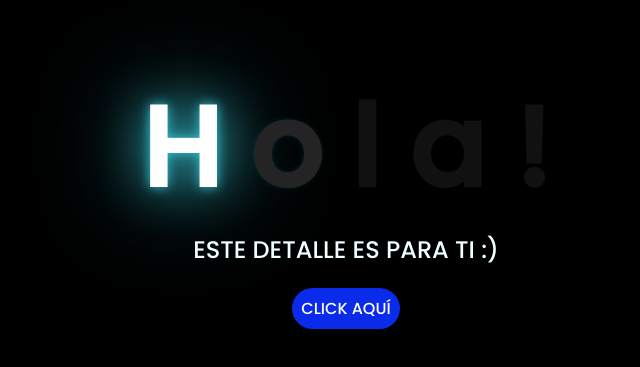
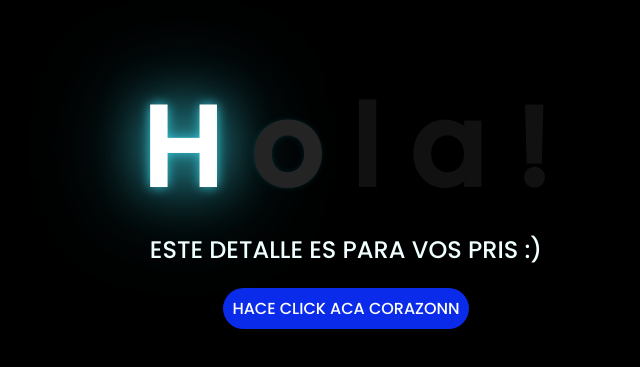
Before and after one commit to braianlamas0-ctrl/Floress, a plain HTML site: page index.html in a window 1280 px wide. Shown: the part 139-506 px from the top of the page, without its empty margins (302-942 px from the left). Drawn offline with Linux system fonts and the light colour scheme.

Commit message:
Update index.html

```diff
--- a/index.html
+++ b/index.html
@@ -19,11 +19,11 @@
         <span>!</span>
     </div>
     <div class="description">
-        <span>ESTE DETALLE ES PARA TI :)</span>
+        <span>ESTE DETALLE ES PARA VOS PRIS :)</span>
     </div>
     <div class="button">
         <button class="botones">
-            <a href="flower.html" style="color: #fff;">CLICK AQUÍ</a>
+            <a href="flower.html" style="color: #fff;">HACE CLICK ACA CORAZONN</a>
         </button>
     </div>
 
```
